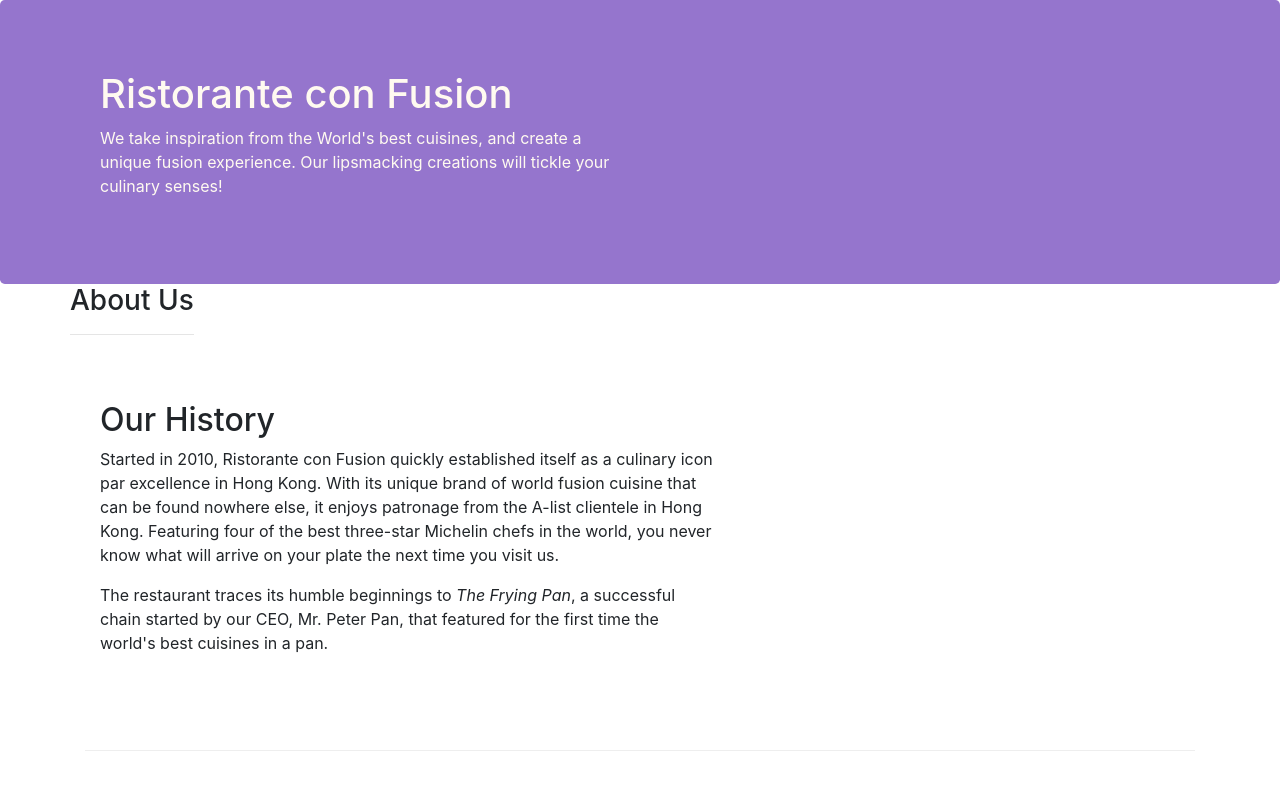
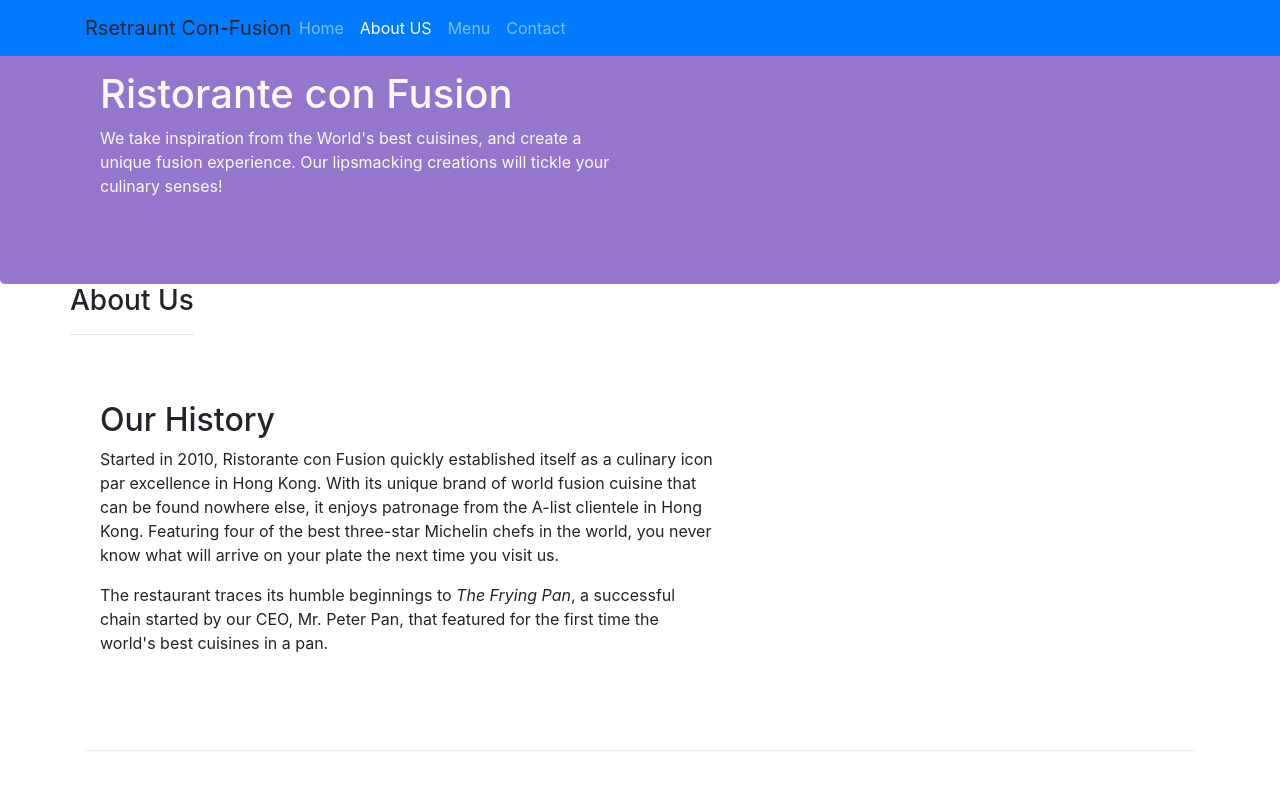
Before and after one commit to NakulSambare/conFusion, a website: page aboutus.html in a window 1280 px wide. Shown: the top 798 px of the page. Drawn offline with nearby package versions, Linux system fonts and the light colour scheme.

Commit message:
commit 5

```diff
--- a/aboutus.html
+++ b/aboutus.html
@@ -9,7 +9,25 @@
 </head>
 
 <body>
+    <nav class="navbar navbar-dark navbar-expand-sm bg-primary fixed-top">
+        <div class="container">
+    <button class="navbar-toggler" type="button" data-toggle="collapse" data-target="#Navbar">
+             <span class="navbar-toggler-icon"></span>
+    </button>
+    <a class="navbar-brand mr-auto">Rsetraunt Con-Fusion</a>
+    <div class="collapse navbar-collapse" id="Navbar">
+        <ul class="navbar-nav mr-auto">
+            <li class="nav-item "><a  class="nav-link" href="index.html">Home</a></li>
+            <li class="nav-item active"><a  class="nav-link" href="aboutus.html">About US</a></li>
+            <li class="nav-item"><a  class="nav-link" href="#">Menu</a></li>
+            <li class="nav-item"><a  class="nav-link" href="#">Contact</a></li>
+        </ul>
+    </div>
 
+
+        </div>
+
+    </nav>
     <header class="jumbotron">
         <div class="container">
             <div class="row row-header">
```
Also changed, not shown: index.html (+12 -0 lines).
